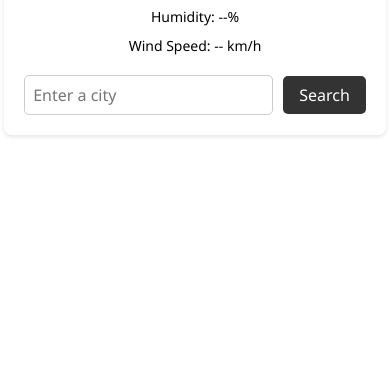
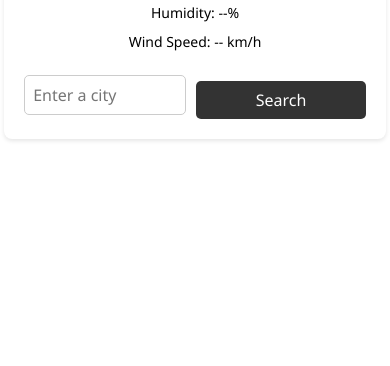
Before and after one commit to Husseinn-Essam/Weather-App, a website built with webpack: page src/template.html in a window 390 px wide. Shown: the part 478-844 px from the top of the page. Built offline with nearby package versions, Linux system fonts and the light colour scheme; no server answers; files whose address does not match are found by name.

Commit message:
mobile changes

```diff
--- a/src/styles/_card.scss
+++ b/src/styles/_card.scss
@@ -59,6 +59,8 @@
   padding: 8px;
   border-radius: 4px;
   border: 1px solid #ccc;
+  width: 100%;
+  box-sizing: border-box;
 }
 
 #search-btn {
@@ -68,4 +70,6 @@
   color: #fff;
   border: none;
   cursor: pointer;
+  width: 100%;
+  margin-top: 10px;
 }
```
